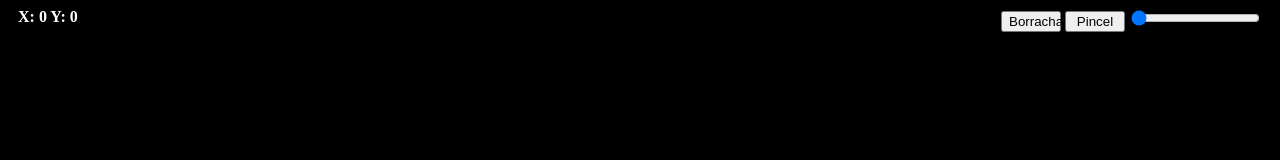
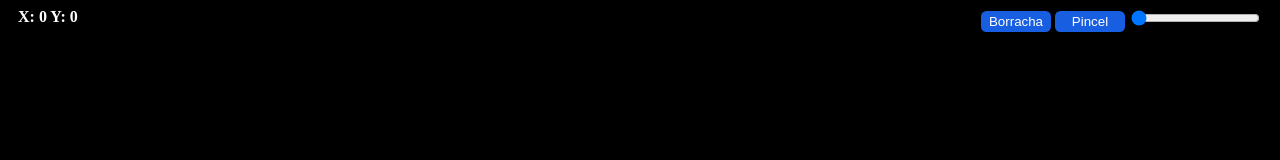
Before and after one commit to sasa2754/drawOnScreen, a plain HTML site: page index.html in a window 1280 px wide. Shown: the top 160 px of the page. Drawn offline with Linux system fonts and the light colour scheme.

Commit message:
Update style.css

```diff
--- a/style.css
+++ b/style.css
@@ -12,8 +12,16 @@ canvas {
 
 button {
     max-width: 50%;
-    width: 60px;
-    margin-bottom: 5px;
+    width: 70px;
+    border-radius: 5.5px;
+    padding: 3px;
+    background-color: rgb(24, 94, 224);
+    color: white;
+    border: none;
+}
+
+button:hover {
+    background-color: rgb(21, 72, 167);
 }
 
 h4 {
@@ -26,6 +34,7 @@ header {
     justify-content: space-between;
     padding-left: 10px;
     padding-right: 10px;
+    margin-bottom: 12px;
 }
 
 .centralize {
```
